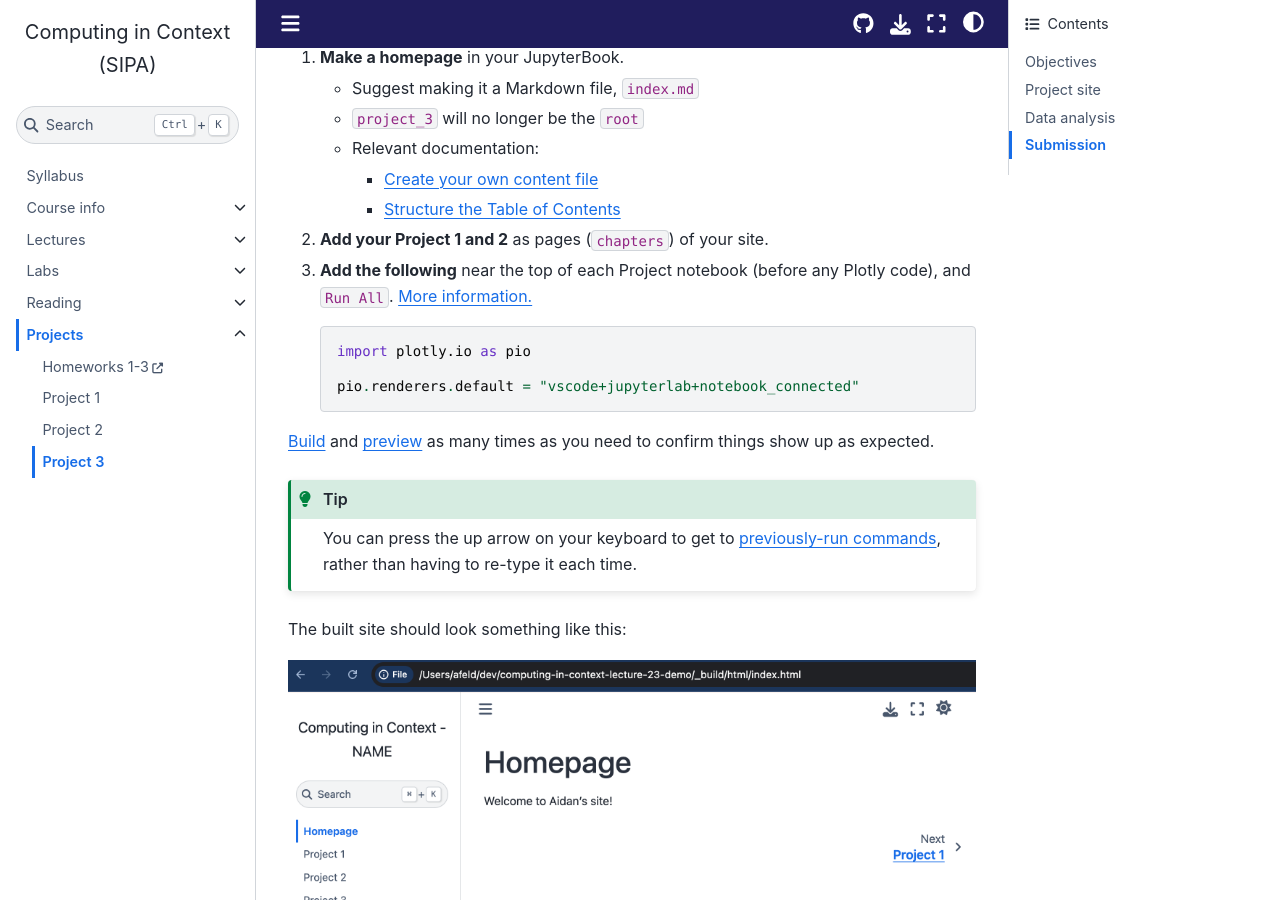
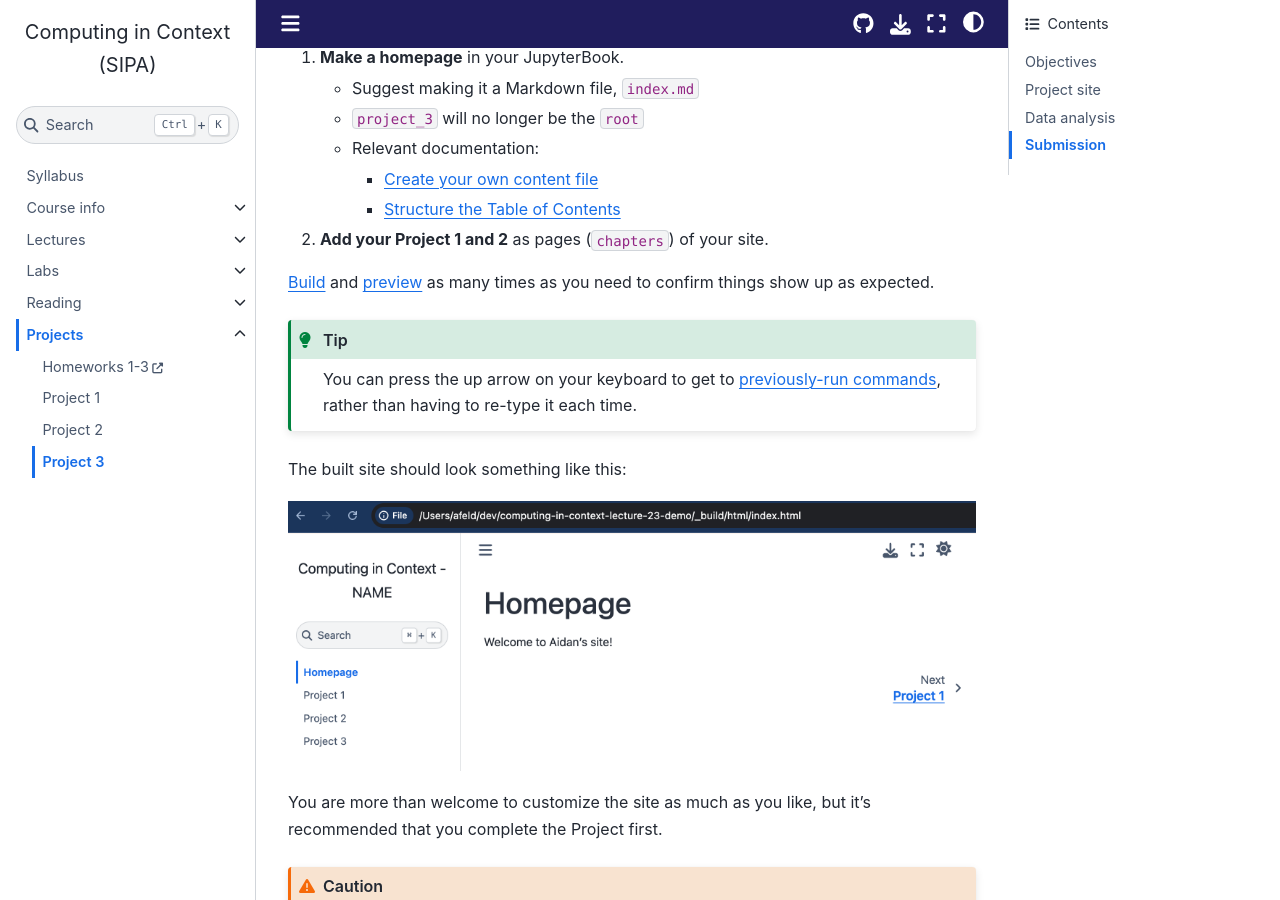
Before and after one commit to afeld/computing-in-context, a Jupyter Book: the page built from project_3.md, in a window 1280 px wide and 900 px high, scrolled down 501 px. Built offline with Jupyter Book 1.0.4 settings and Sphinx 7.4.7 and the Sphinx Book theme 1.1.4, drawn with Linux system fonts in a browser that asks for light colours; pages that are not in the unit, such as notebooks, are missing from menus; comment, search, counter and statistics services are not loaded.

Commit message:
have students use VSCode instead of JupyterLab

````diff
--- a/project_3.md
+++ b/project_3.md
@@ -22,13 +22,6 @@ You don't know how to do this yet. You will need to read the documentation to fi
      - [Create your own content file](https://jupyterbook.org/en/stable/start/new-file.html)
      - [Structure the Table of Contents](https://jupyterbook.org/en/stable/structure/toc.html)
 1. **Add your Project 1 and 2** as pages (`chapters`) of your site.
-1. **Add the following** near the top of each Project notebook (before any Plotly code), and `Run All`. [More information.](https://plotly.com/python/renderers/)
-
-   ```python
-   import plotly.io as pio
-
-   pio.renderers.default = "vscode+jupyterlab+notebook_connected"
-   ```
 
 [Build](lab_12.ipynb#build-the-site) and [preview](lab_12.ipynb#view-the-site-locally) as many times as you need to confirm things show up as expected.
 
--- a/requirements.txt
+++ b/requirements.txt
@@ -1,3 +1,4 @@
+ipykernel
 jupyter-book==1.*
 jupyterlab
 lxml
````
Also changed, not shown: lab_8_guide.md (+3 -1 lines), notebooks.md (+1 -1 lines), lab_12.ipynb, lab_8.ipynb.
